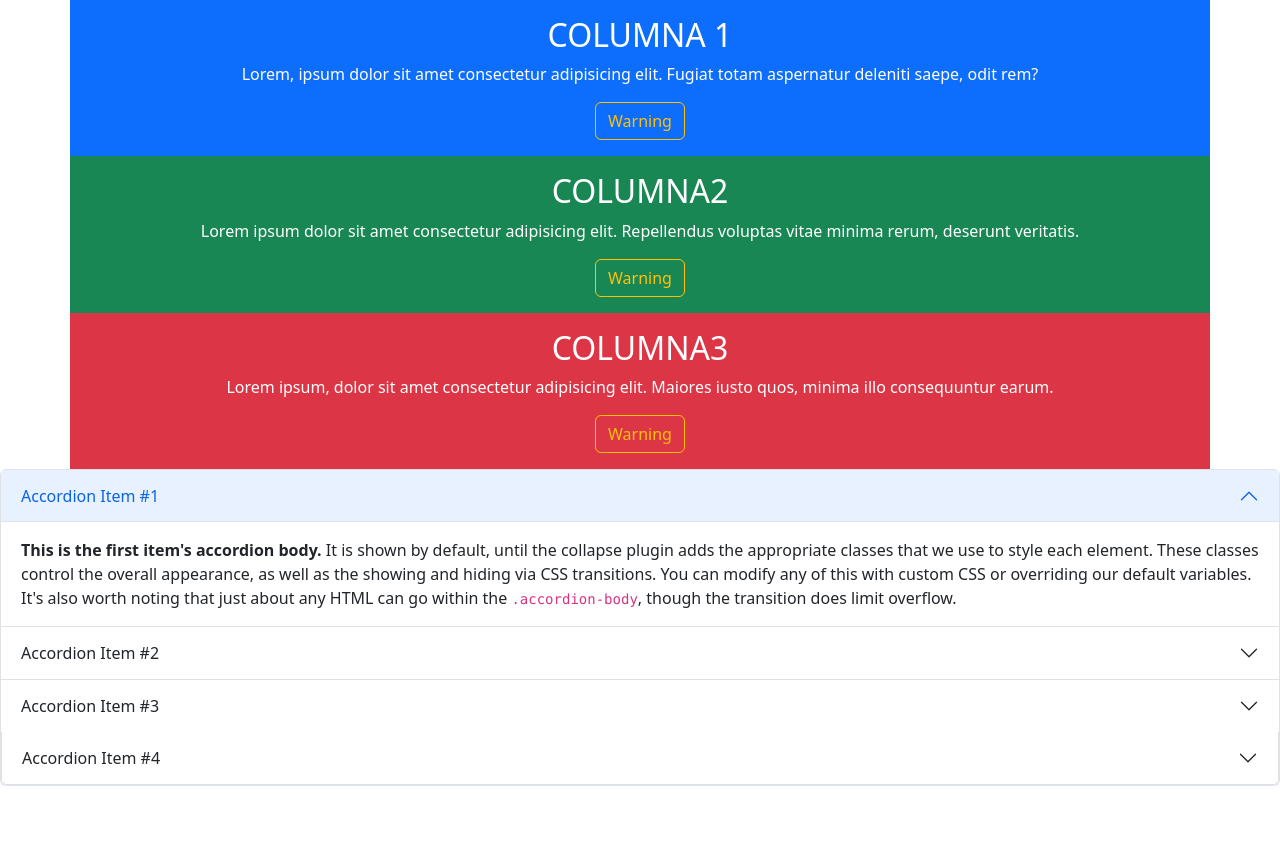
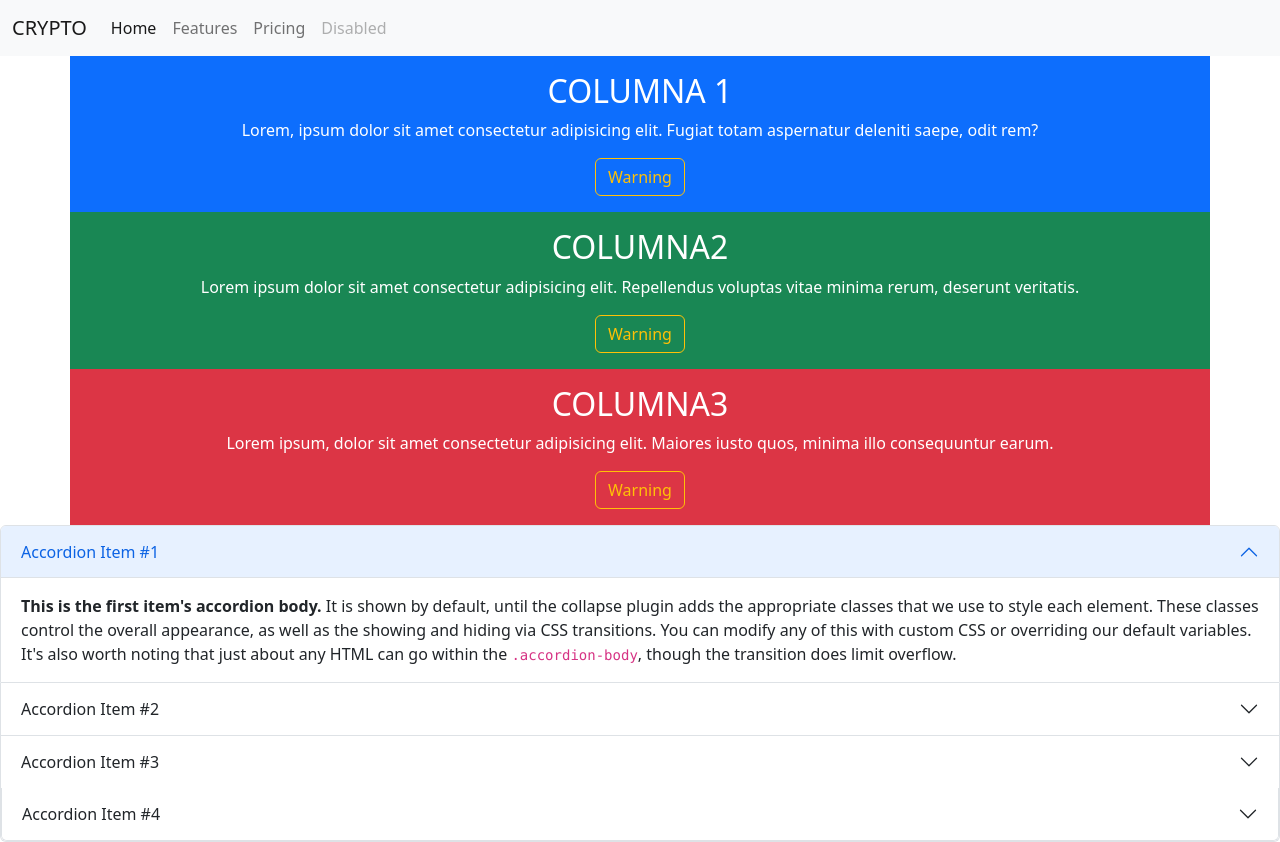
Before and after one commit to 19brayan/BOOSTRAP-JIMENEZ, a plain HTML site: page index.html in a window 1280 px wide. Before the commit the page ends 800 px from the top, so only its background shows below. Drawn offline with nearby package versions, Linux system fonts and the light colour scheme.

Commit message:
añadir nav bar

```diff
--- /dev/null
+++ b/css/style.css
@@ -0,0 +1,3 @@
+.img{
+    max-width: 60px;
+}
--- a/index.html
+++ b/index.html
@@ -7,7 +7,32 @@
     <link href="https://cdn.jsdelivr.net/npm/bootstrap@5.2.0-beta1/dist/css/bootstrap.min.css" rel="stylesheet" integrity="sha384-0evHe/X+R7YkIZDRvuzKMRqM+OrBnVFBL6DOitfPri4tjfHxaWutUpFmBp4vmVor" crossorigin="anonymous">
   </head>
   <body>
-
+        <header>
+            <nav class="navbar navbar-expand-lg bg-light">
+                <div class="container-fluid">
+                  <a class="navbar-brand" href="#">CRYPTO</a>
+                  <button class="navbar-toggler" type="button" data-bs-toggle="collapse" data-bs-target="#navbarNav" aria-controls="navbarNav" aria-expanded="false" aria-label="Toggle navigation">
+                    <span class="navbar-toggler-icon"></span>
+                  </button>
+                  <div class="collapse navbar-collapse" id="navbarNav">
+                    <ul class="navbar-nav">
+                      <li class="nav-item">
+                        <a class="nav-link active" aria-current="page" href="#">Home</a>
+                      </li>
+                      <li class="nav-item">
+                        <a class="nav-link" href="#">Features</a>
+                      </li>
+                      <li class="nav-item">
+                        <a class="nav-link" href="#">Pricing</a>
+                      </li>
+                      <li class="nav-item">
+                        <a class="nav-link disabled">Disabled</a>
+                      </li>
+                    </ul>
+                  </div>
+                </div>
+              </nav>
+        </header>
 <!-- GRID SYSTEM -->
 <div class="container">
     <div class="row .text-white">
```
